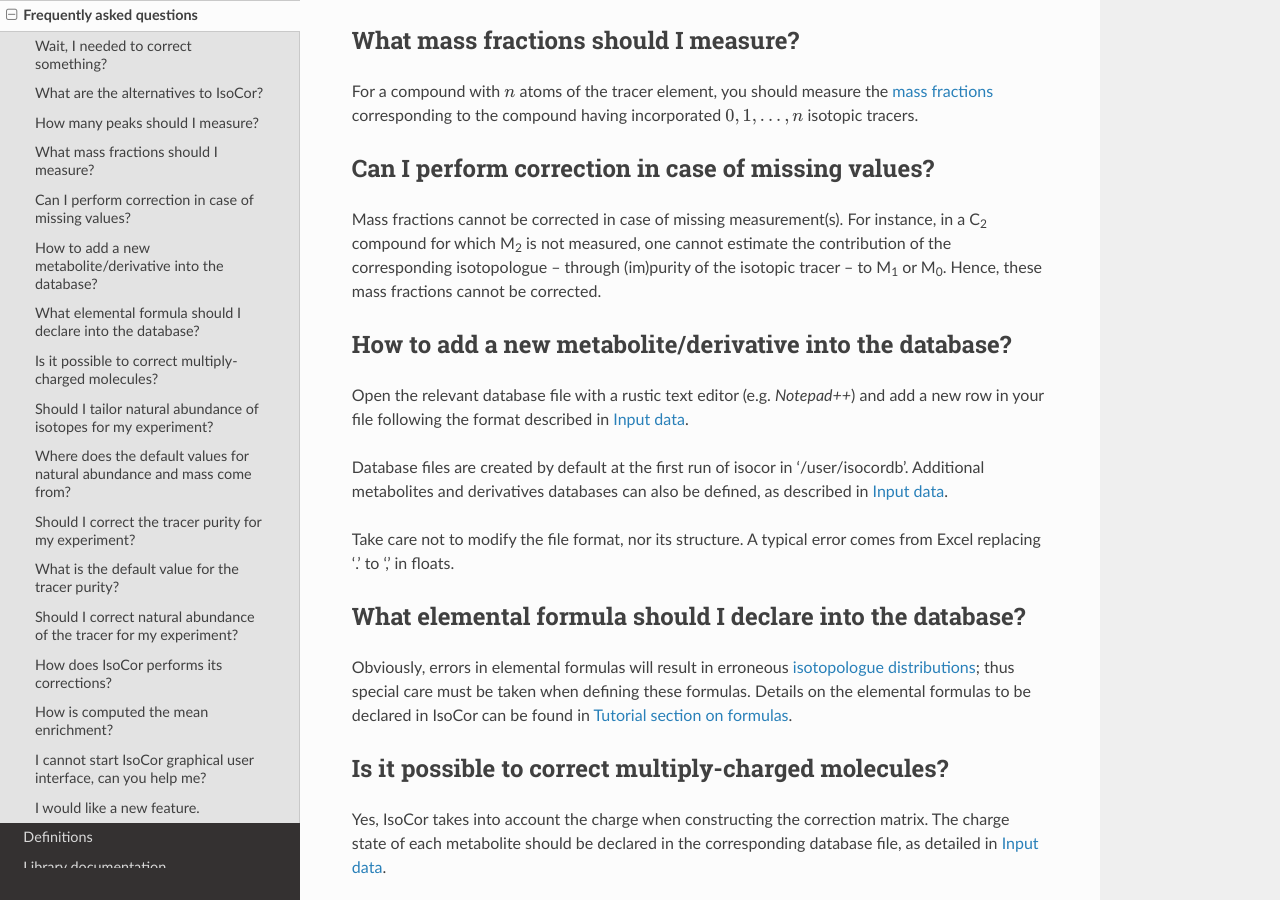
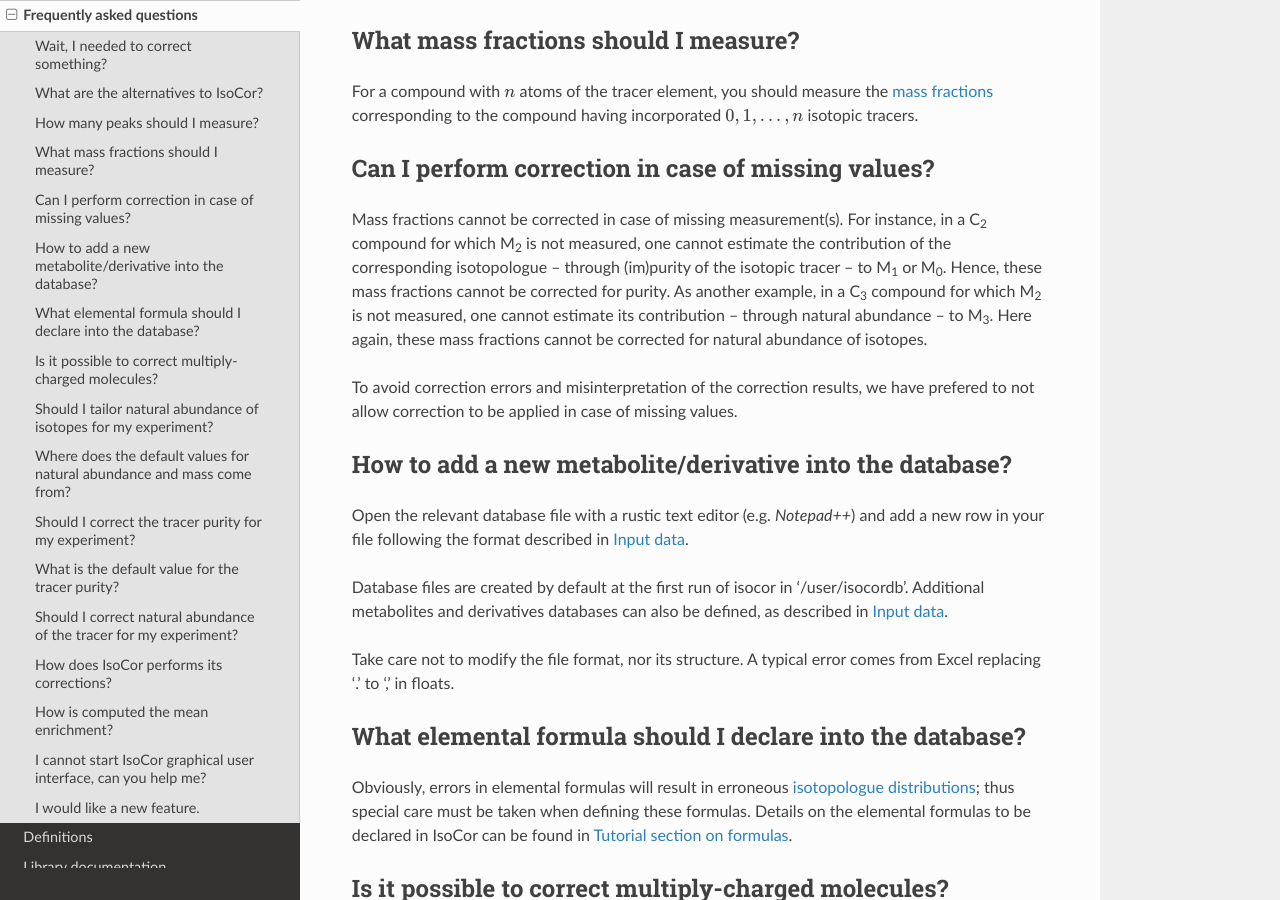
Before and after one commit to MetaSys-LISBP/IsoCor, a Sphinx documentation site: the page built from doc/faq.rst, in a window 1280 px wide and 900 px high, scrolled down 1026 px. Built offline with Sphinx 7.4.7 and the Read the Docs theme 2.0.0, drawn with Linux system fonts in a browser that asks for light colours.

Commit message:
update doc

```diff
--- a/doc/faq.rst
+++ b/doc/faq.rst
@@ -59,8 +59,13 @@ Can I perform correction in case of missing values?
 ^^^^^^^^^^^^^^^^^^^^^^^^^^^^^^^^^^^^^^^^^^^^^^^^^^^^^^^^^^^^^^^^^^^^^^^^^^^^^^^^^
 Mass fractions cannot be corrected in case of missing measurement(s). For instance, in a C\ :sub:`2`\  compound
 for which M\ :sub:`2`\  is not measured, one cannot estimate the contribution of the corresponding isotopologue
-– through (im)purity of the isotopic tracer – to M\ :sub:`1`\  or M\ :sub:`0`\. Hence, these mass fractions
-cannot be corrected.
+– through (im)purity of the isotopic tracer – to M\ :sub:`1`\  or M\ :sub:`0`\ . Hence, these mass fractions
+cannot be corrected for purity. As another example, in a C\ :sub:`3`\  compound for which M\ :sub:`2`\  is
+not measured, one cannot estimate its contribution – through natural abundance – to M\ :sub:`3`\. Here again, these
+mass fractions cannot be corrected for natural abundance of isotopes.
+
+To avoid correction errors and misinterpretation of the correction results, we have prefered to not allow correction
+to be applied in case of missing values.
 
 
 How to add a new metabolite/derivative into the database?
```
